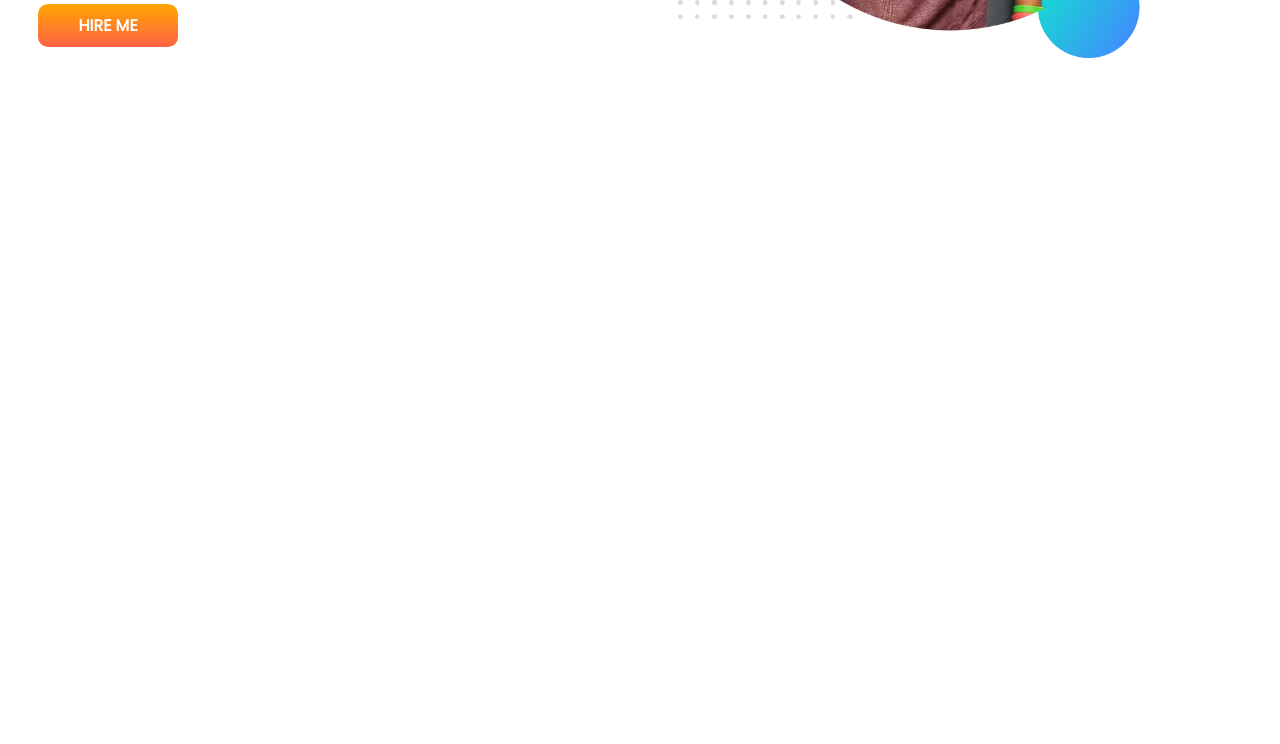
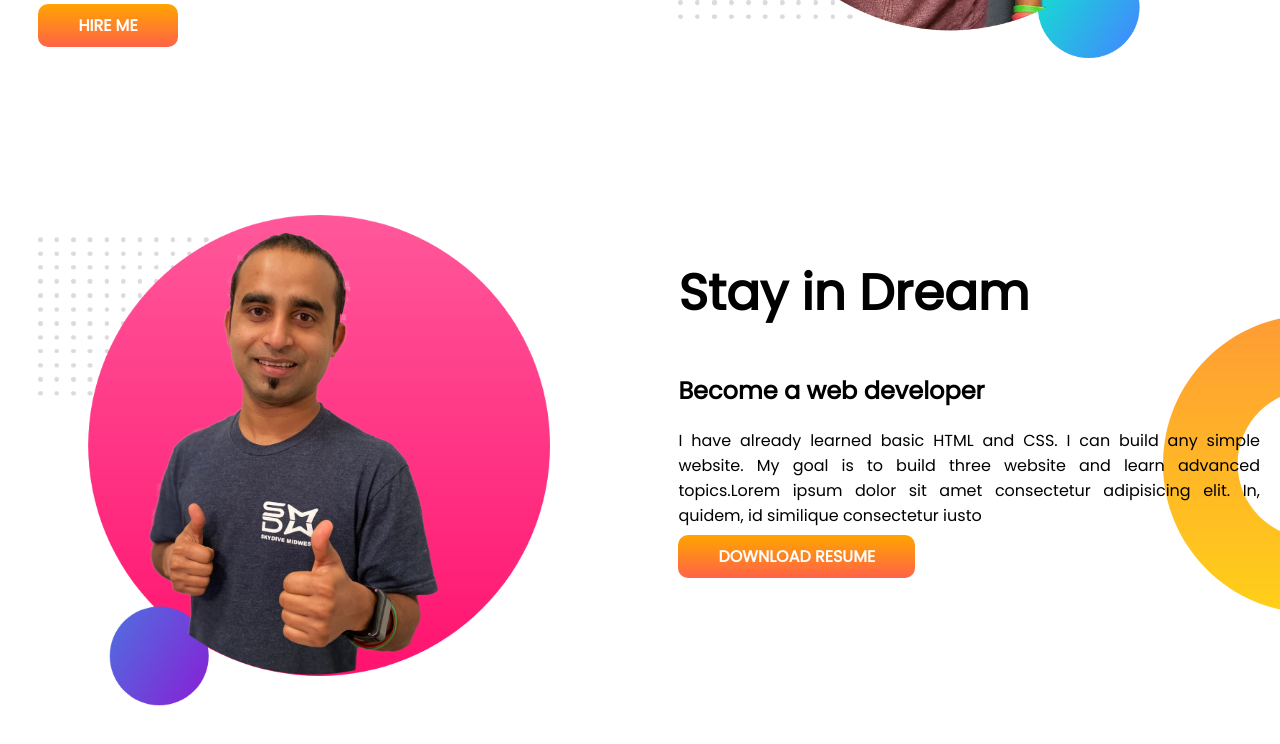
Before and after one commit to Arfath05/developer_portfolio, a plain HTML site: page index.html in a window 1280 px wide. Shown: the part 450-1194 px from the top of the page. Before the commit the page ends 800 px from the top, so only its background shows below. Drawn offline with Linux system fonts and the light colour scheme.

Commit message:
added dream-bigr section

```diff
--- a/index.html
+++ b/index.html
@@ -25,7 +25,22 @@
             <a class="hireMe-button" href="www.linkedin.com/in/omar-faruk-web-developer" target="_blank">HIRE ME</a>
         </div>
         <div class="half-width">
-            <img src="images/jhankar.png" alt="photo og Jhankar">
+            <img src="images/jhankar.png" alt="photo of Jhankar">
+        </div>
+    </section>
+
+    <section class="dream-big">
+        <div class="half-width">
+            <img src="images/jhankar2.png" alt="photo of Jhankar">
+        </div>
+        <div class="half-width">
+            <h1>Stay in Dream</h1>
+            <h2>Become a web developer</h2>
+            <p class="position_for_image">I have already learned basic HTML and CSS. I can build any simple website. My
+                goal is to build three
+                website and learn advanced topics.Lorem ipsum dolor sit amet consectetur adipisicing elit. In, quidem,
+                id similique consectetur iusto</p>
+            <a class="hireMe-button" href="#" target="_blank"> DOWNLOAD RESUME</a>
         </div>
     </section>
 </body>
--- a/style.css
+++ b/style.css
@@ -4,10 +4,14 @@ body{
 }
 section{
     display: flex;
+    margin-bottom: 150px;
 }
 .top-banner{
     background-image: url(images/top-banner.png);
     background-repeat: no-repeat;
+}
+.top-banner p{
+    text-align: justify;
 }
 .half-width{
     padding-left: 3%;
@@ -30,3 +34,14 @@ h1{
     font-weight: 700;
     border-radius: 10px;
 }
+
+.dream-big{
+    background-image: url(images/dream-bg.png);
+    background-repeat: no-repeat;
+    background-position: right;
+}
+.position_for_image{
+    text-align:justify;
+    padding-right: 20px;
+
+}
```
